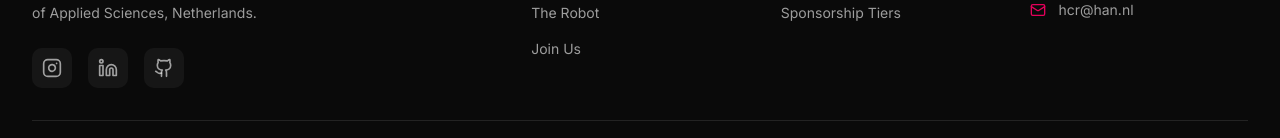
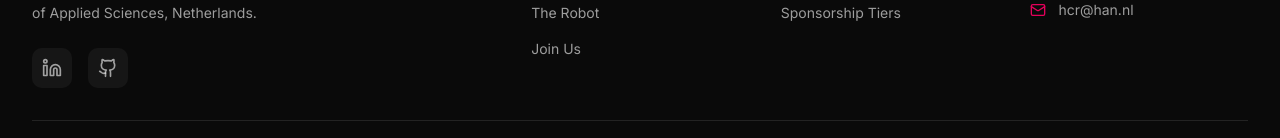
Before and after one commit to HAN-Competitive-Robotics/website, a Next.js app: page / in a window 1280 px wide. Shown: the part 4694-4832 px from the top of the page. Built offline with nearby package versions, Linux system fonts and the light colour scheme.

Commit message:
Update footer social links: Add LinkedIn and GitHub org URLs, remove placeholder Instagram

```diff
--- a/components/footer.tsx
+++ b/components/footer.tsx
@@ -1,7 +1,7 @@
 "use client";
 
 import Link from "next/link";
-import { Zap, Mail, MapPin, Instagram, Linkedin, Github } from "lucide-react";
+import { Zap, Mail, MapPin, Linkedin, Github } from "lucide-react";
 import { Separator } from "@/components/ui/separator";
 
 const footerLinks = {
@@ -23,9 +23,8 @@ const footerLinks = {
 };
 
 const socialLinks = [
-  { href: "https://instagram.com", label: "Instagram", icon: Instagram },
-  { href: "https://linkedin.com", label: "LinkedIn", icon: Linkedin },
-  { href: "https://github.com", label: "GitHub", icon: Github },
+  { href: "https://www.linkedin.com/company/han-competitive-robotics", label: "LinkedIn", icon: Linkedin },
+  { href: "https://github.com/HAN-Competitive-Robotics", label: "GitHub", icon: Github },
 ];
 
 export function Footer() {
```
